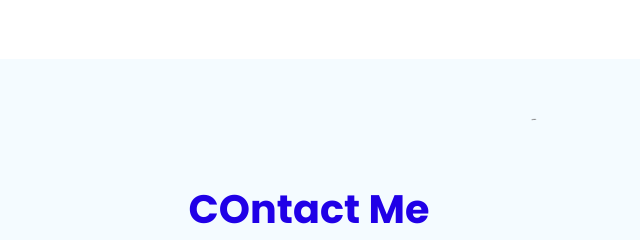
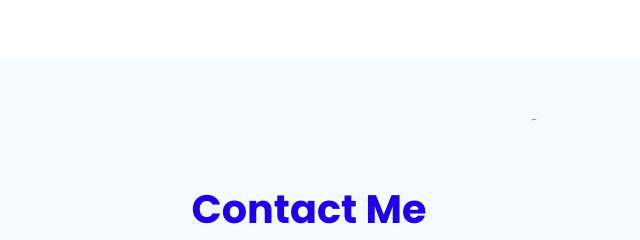
Before and after one commit to StanMSK/sigma_template_35, a website: page index.html in a window 1280 px wide. Shown: the part 2609-2849 px from the top of the page, 331-971 px from the left. Drawn offline with nearby package versions, Linux system fonts and the light colour scheme.

Commit message:
remove mistake in name

```diff
--- a/index.html
+++ b/index.html
@@ -110,7 +110,7 @@
     </section>
     <section class="section-information my-160 py-160 bg-theme-light-blue bg-img bg-img-2">
         <div class="container">
-            <h2 class="text-center text-theme-primary">COntact Me</h2>
+            <h2 class="text-center text-theme-primary">Contact Me</h2>
             <div class="text-center mb-160">Lorem Ipsum is simply dummy text of the printing</div>
             <div class="row">
                 <div class="col-md-5">
```
